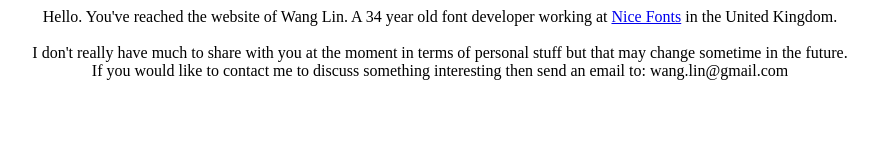
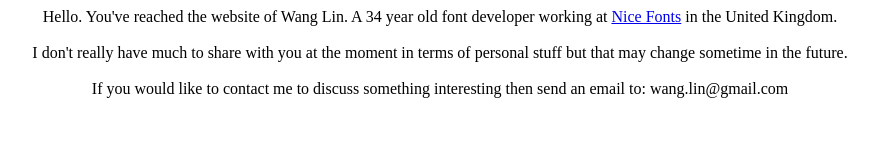
Before and after one commit to bleepybloop/hackz.github.io, a plain HTML site: page index.html in a window 1280 px wide. Shown: the whole page, without its empty margins (200-1078 px from the left). Drawn offline with Linux system fonts and the light colour scheme.

Commit message:
Update index.html

```diff
--- a/index.html
+++ b/index.html
@@ -4,7 +4,7 @@
 <body>
 <div align="center">Hello. You've reached the website of Wang Lin. A 34 year old font developer working at <a href="https://nicefonts.com">Nice Fonts</a> in the United Kingdom.</div>
   <br><div align="center">
-  I don't really have much to share with you at the moment in terms of personal stuff but that may change sometime in the future.</div>
+  I don't really have much to share with you at the moment in terms of personal stuff but that may change sometime in the future.</div><br>
 <div align="center">If you would like to contact me to discuss something interesting then send an email to: wang.lin@gmail.com</div>
 </body>
 </html>
```
